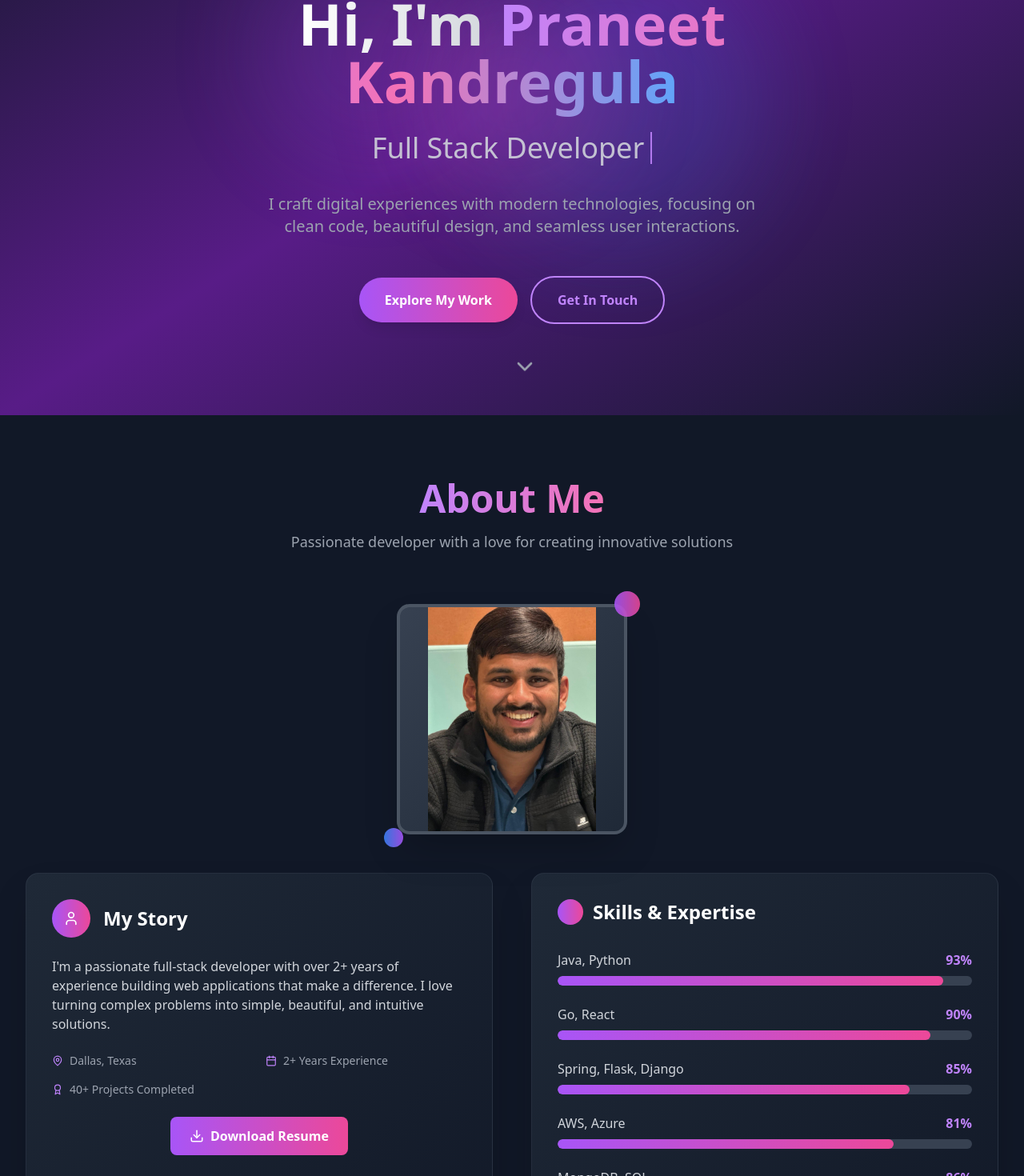
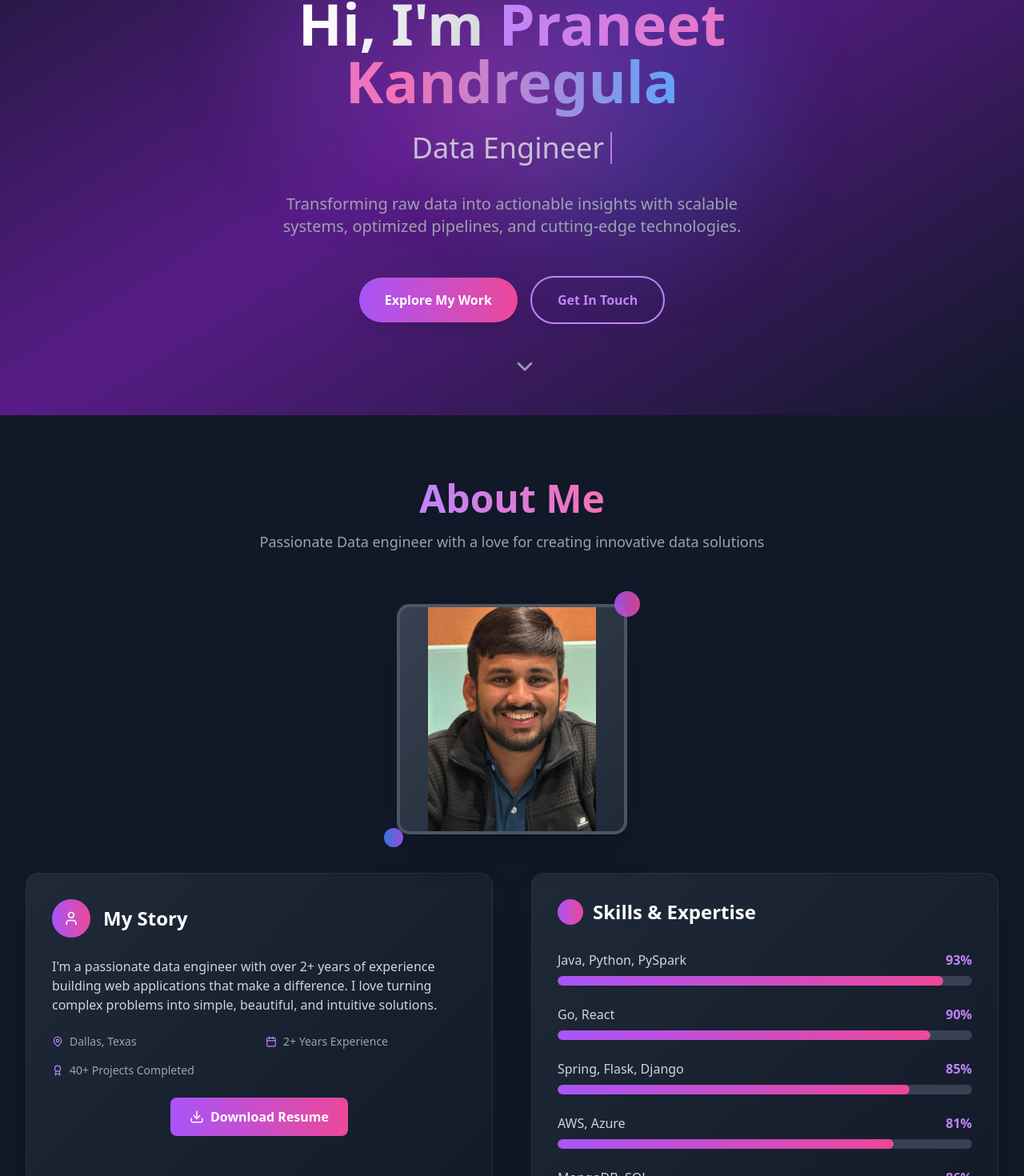
Before and after one commit to 121810318013-cyber/Template-Portfolio, a React (Vite) app: page / in a window 1280 px wide. Shown: the part 281-1751 px from the top of the page at 80% size. Built offline with nearby package versions, Linux system fonts and the light colour scheme.

Commit message:
Updated skills and Job role

```diff
--- a/src/components/About.tsx
+++ b/src/components/About.tsx
@@ -4,7 +4,7 @@ import profilePic from '../assets/68426982.jpeg';
 
 const About = () => {
   const skills = [
-    { name: 'Java, Python', level: 93 },
+    { name: 'Java, Python, PySpark', level: 93 },
     { name: 'Go, React', level: 90 },
     { name: 'Spring, Flask, Django', level: 85 },
     { name: 'AWS, Azure', level: 81 },
@@ -30,7 +30,7 @@ const About = () => {
             </span>
           </h2>
           <p className="text-gray-400 text-base sm:text-lg max-w-2xl mx-auto px-4">
-            Passionate developer with a love for creating innovative solutions
+            Passionate Data engineer with a love for creating innovative data solutions
           </p>
         </div>
 
@@ -58,7 +58,7 @@ const About = () => {
             </div>
 
             <p className="text-gray-300 leading-relaxed mb-6 text-sm sm:text-base">
-              I'm a passionate full-stack developer with over 2+ years of experience building
+              I'm a passionate data engineer with over 2+ years of experience building
               web applications that make a difference. I love turning complex problems into
               simple, beautiful, and intuitive solutions.
             </p>
--- a/src/components/Hero.tsx
+++ b/src/components/Hero.tsx
@@ -3,7 +3,7 @@ import { ChevronDown, Code, Sparkles } from 'lucide-react';
 
 const Hero = () => {
   const [text, setText] = useState('');
-  const fullText = 'Full Stack Developer';
+  const fullText = 'Data Engineer';
 
   useEffect(() => {
     let index = 0;
@@ -62,8 +62,7 @@ const Hero = () => {
           </div>
 
           <p className="text-sm sm:text-lg lg:text-xl text-gray-400 mb-8 sm:mb-12 max-w-2xl mx-auto leading-relaxed px-4">
-            I craft digital experiences with modern technologies, focusing on clean code,
-            beautiful design, and seamless user interactions.
+            Transforming raw data into actionable insights with scalable systems, optimized pipelines, and cutting-edge technologies.
           </p>
 
           <div className="flex flex-col sm:flex-row gap-3 sm:gap-4 justify-center items-center px-4">
```
